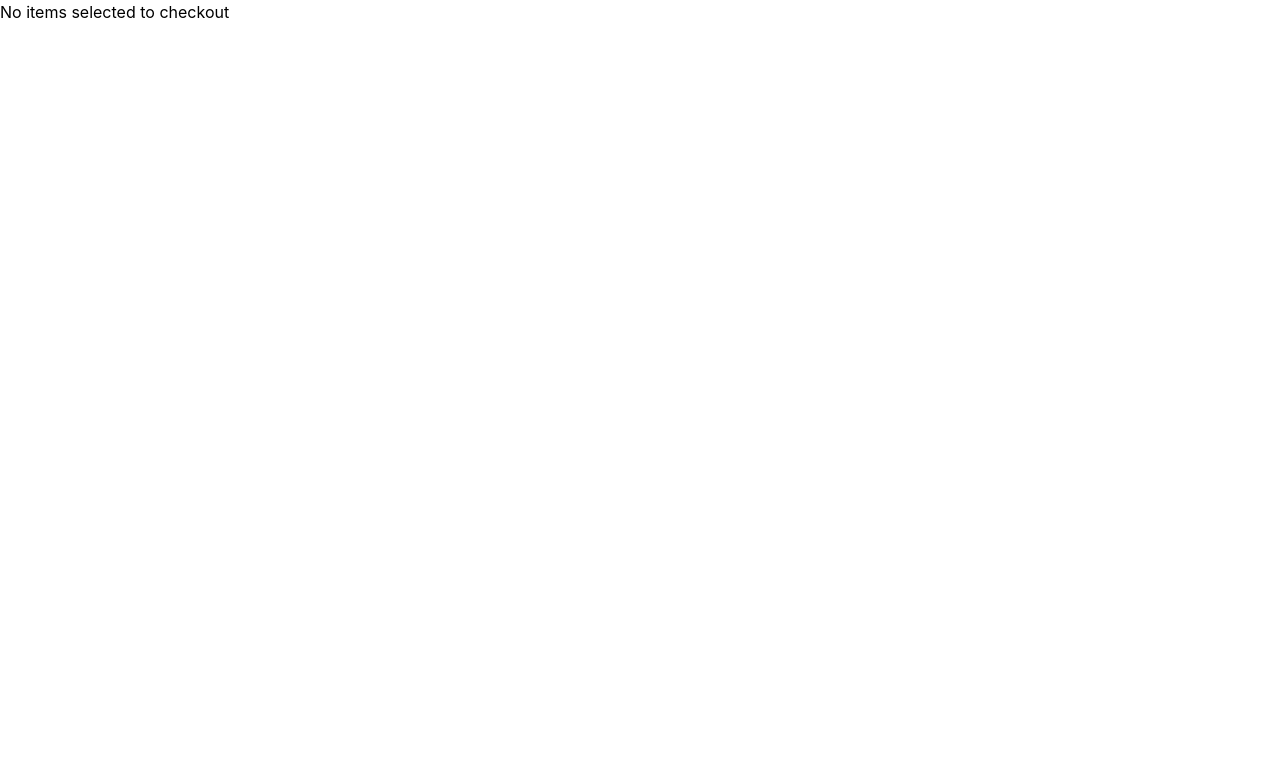
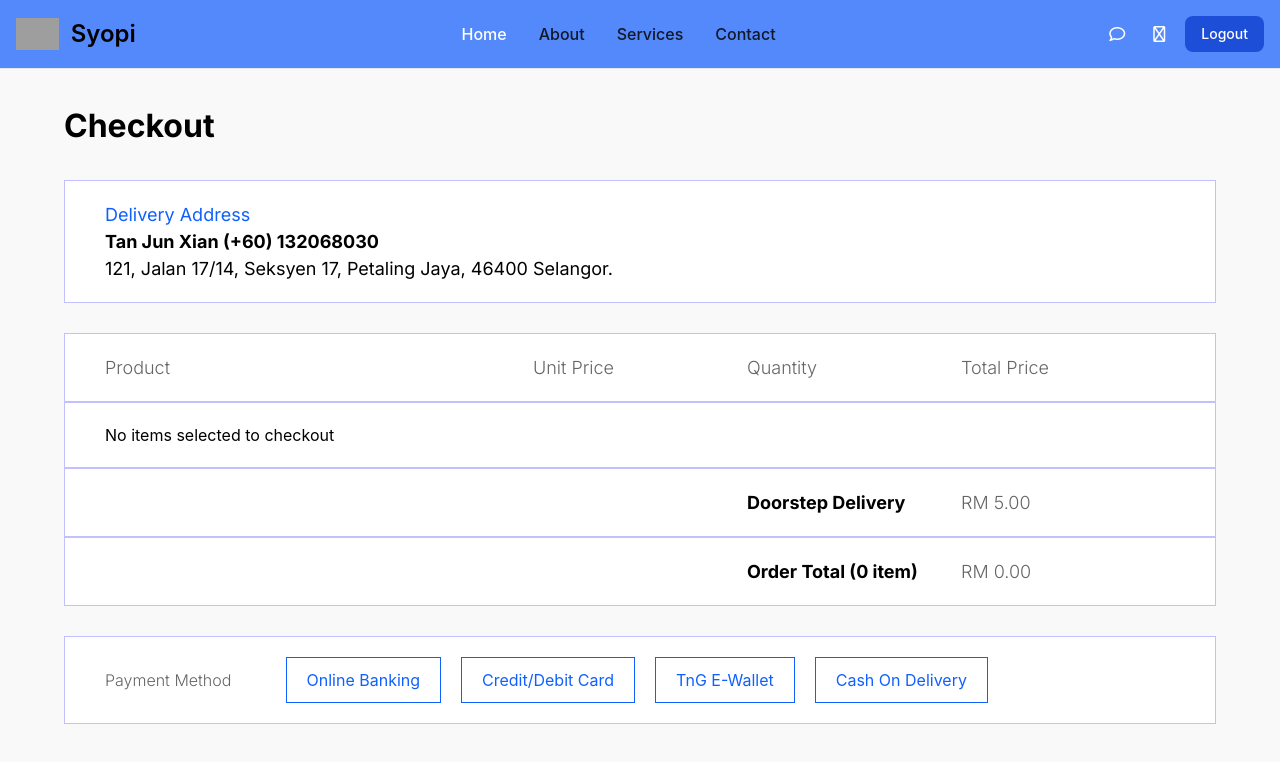
Before and after one commit to AsynchronousNotAvailable/WIF2003-Assignment, a React (Create React App) app in the folder frontend/: page /customer/checkout in a window 1280 px wide. Shown: the top 762 px of the page. Built offline with nearby package versions, Linux system fonts and the light colour scheme; grey boxes are pictures that could not be loaded.

Commit message:
payment method buttons

```diff
--- a/frontend/src/pages/payment/checkout.jsx
+++ b/frontend/src/pages/payment/checkout.jsx
@@ -3,16 +3,107 @@ import Customer_Navbar from "../../components/customer_navbar";
 import Checkout_Item_List from "../payment/components/Checkout_Item_List";
 import { GlobalContext } from "../../context";
 import { useContext } from "react";
+import styled from "styled-components";
+
+const Container = styled.div`
+    display: flex;
+    flex-direction: column;
+    align-items: center;
+    justify-content: flex-start;
+    min-height: 100vh;
+    width: 100%;
+    margin: 0 auto;
+    background-color: #F9F9F9;
+    padding-bottom: 50px;
+`;
+
+const Text = styled.p`
+    font-family: Inter;
+    font-size: 18px;
+    font-weight: regular;
+`
+
+const Wrapper = styled.div`
+    border: 0.5px solid #C2C0FF;
+    width: 90%;
+    background-color: #FFFFFF;
+    padding: 20px 40px;
+`;
+
+const Column = styled.div`
+    width: ${({ width }) => width};
+    flex-shrink: 0;
+`;
+
+const Bold = styled.p`
+    font-weight: bold;
+`;
+
+const Light = styled.p`
+    font-weight: 300;
+    opacity: 0.6;
+`
+
+const PaymentButton = styled.button`
+    border: 1px solid #0F60FF;
+    color: #0F60FF;
+    padding: 10px 20px;
+    cursor: pointer;
+    margin-left: 20px;
+`
 
 export default function Checkout() {
     const { cartItems } = useContext(GlobalContext);
+    const totalItems = cartItems.reduce((total, item) => total + item.quantity, 0);
+    const orderTotal = cartItems.reduce((total, item) => total + item.price * item.quantity, 0);
+
+    const CheckoutList = () => {
+        return (
+            <div style={{ width: "100%", display: "flex", flexDirection: "column", alignItems: "center", marginBottom: "30px"}}>
+                <Wrapper style={{ display: "flex"}}>
+                    <Column width="40%"><Text style={{ marginRight: "auto" }}><Light>Product</Light></Text></Column>
+                    <Column width="20%"><Text style={{ marginRight: "auto" }}><Light>Unit Price</Light></Text></Column>
+                    <Column width="20%"><Text style={{ marginRight: "auto" }}><Light>Quantity</Light></Text></Column>
+                    <Column width="20%"><Text style={{ marginRight: "auto" }}><Light>Total Price</Light></Text></Column>
+                </Wrapper>
+                <Wrapper>
+                    <Checkout_Item_List
+                        style={{ backgroundColor: "white" }}
+                        checkoutItems={cartItems}
+                    />
+                </Wrapper>
+                <Wrapper style={{ display: "flex"}}>
+                    <Column width="60%"></Column>
+                    <Column width="20%"><Text style={{ marginRight: "auto" }}><Bold>Doorstep Delivery</Bold></Text></Column>
+                    <Column width="20%"><Text style={{ marginRight: "auto" }}><Light>RM 5.00</Light></Text></Column>
+                </Wrapper>
+                <Wrapper style={{ display: "flex"}}>
+                    <Column width="60%"></Column>
+                    <Column width="20%"><Text style={{ marginRight: "auto" }}><Bold>Order Total ({totalItems} item)</Bold></Text></Column>
+                    <Column width="20%"><Text style={{ marginRight: "auto" }}><Light>RM {orderTotal.toFixed(2)}</Light></Text></Column>
+                </Wrapper>
+            </div>
+        )
+    }
 
     return (
-        <div>
-            {/* <Customer_Navbar /> */}
-            <Checkout_Item_List
-                checkoutItems={cartItems}
-            />
-        </div>
+        <Container>
+            <Customer_Navbar />
+            <div style={{ width: "90%", marginTop: "8%"}} >
+                <Text style={{ fontSize: "32px", fontWeight: "bold", marginRight: "auto", marginBottom: "30px" }}>Checkout</Text>
+            </div>
+            <Wrapper style={{ marginBottom: "30px"}}>
+                <Text style={{ marginRight: "auto", color: "#0F60FF" }}>Delivery Address</Text>
+                <Text style={{ marginRight: "auto" }}> <Bold>Tan Jun Xian (+60) 132068030</Bold> 121, Jalan 17/14, Seksyen 17, Petaling Jaya, 46400 Selangor. </Text>
+            </Wrapper>
+            <CheckoutList />
+            <Wrapper style={{ display: "flex", alignItems: "center"}}>
+                <Column width="15%"><Text style={{ marginRight: "auto", fontSize: "16px" }}><Light>Payment Method</Light></Text></Column>
+                <PaymentButton>Online Banking</PaymentButton>
+                <PaymentButton>Credit/Debit Card</PaymentButton>
+                <PaymentButton>TnG E-Wallet</PaymentButton>
+                <PaymentButton>Cash On Delivery</PaymentButton>
+            </Wrapper>
+        </Container>
     )
 }
--- a/frontend/src/pages/payment/components/Checkout_Item_List.jsx
+++ b/frontend/src/pages/payment/components/Checkout_Item_List.jsx
@@ -12,12 +12,17 @@ const SmallText = styled.p`
 
 const RowWrapper = styled.div`
     display: flex;
-    align-items: center; /* Align items vertically */
+    align-items: center;
     justify-content: space-between;
-    width: 55%;
+    width: 100%;
     height: 80%;
-    padding: 30px 70px;
-    border-bottom: 1px solid #ccc; /* Add border to create table-like rows */
+    padding: 5px 0;
+    position: relative;
+`;
+
+const Column = styled.div`
+    width: ${({ width }) => width};
+    flex-shrink: 0;
 `;
 
 const Image = styled.img`
@@ -34,12 +39,21 @@ function Checkout_Item_List({checkoutItems}) {
                 return (
                     <div>
                         <RowWrapper>
-                            <Image src={checkoutItem.img} alt="Product Image" />
-                            <SmallText>{checkoutItem.name}</SmallText>
-                            <SmallText>RM {checkoutItem.price}</SmallText>
-                            <SmallText>{checkoutItem.quantity}</SmallText>
-                            <SmallText>RM {checkoutItem.price * checkoutItem.quantity}</SmallText>
+                            <Column width="40%" style={{ display: "flex", alignItems: "center"}}>
+                                <Image src={checkoutItem.img} alt="Product Image" />
+                                <SmallText>{checkoutItem.name}</SmallText>
+                            </Column>
+                            <Column width="20%">
+                                <SmallText>RM {checkoutItem.price.toFixed(2)}</SmallText>
+                            </Column>
+                            <Column width="20%">
+                                <SmallText>{checkoutItem.quantity}</SmallText>
+                            </Column>
+                            <Column width="20%">
+                                <SmallText>RM {(checkoutItem.price * checkoutItem.quantity).toFixed(2)}</SmallText>
+                            </Column>
                         </RowWrapper>
+
                     </div>
                 );
                 })
```
